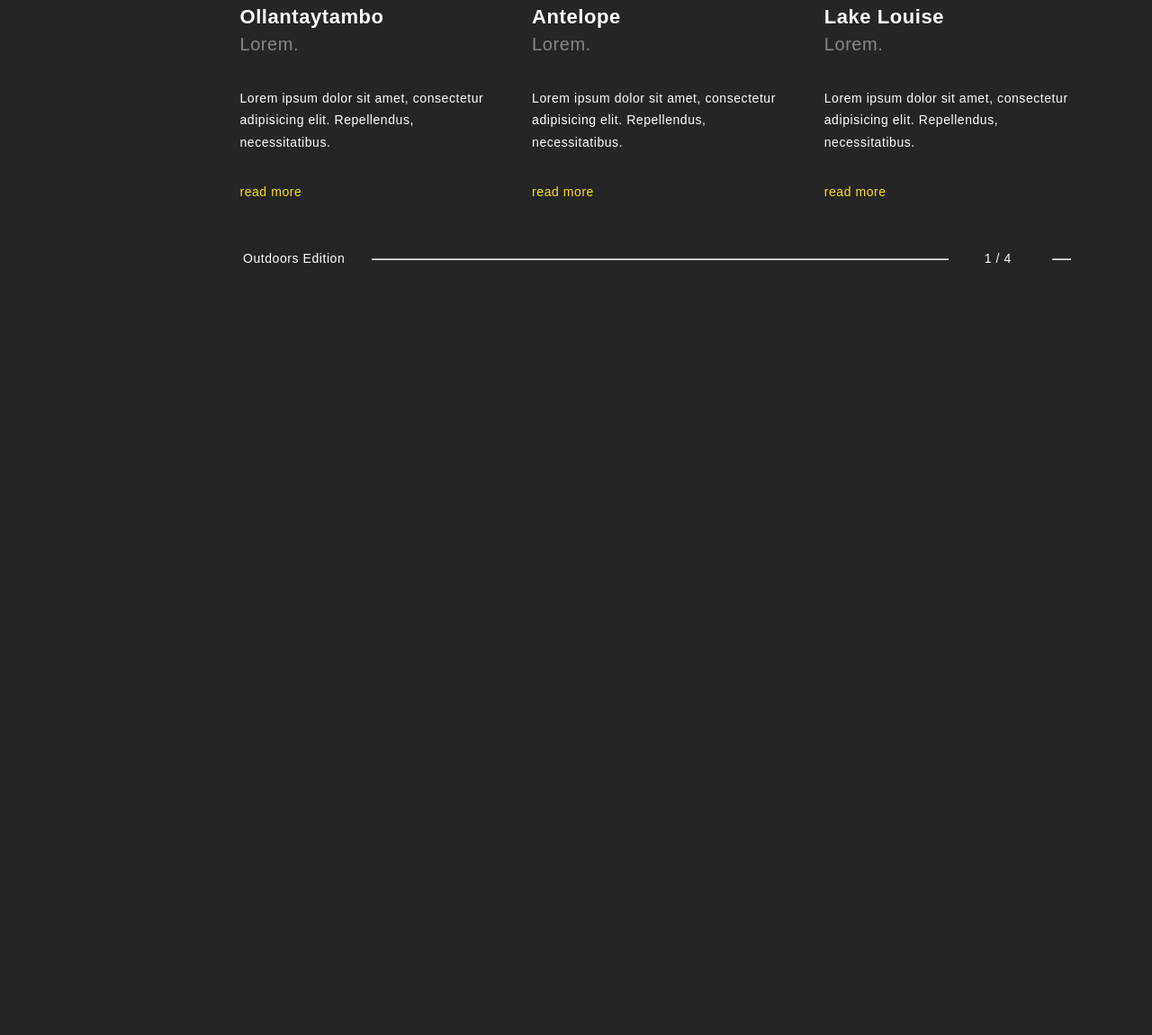
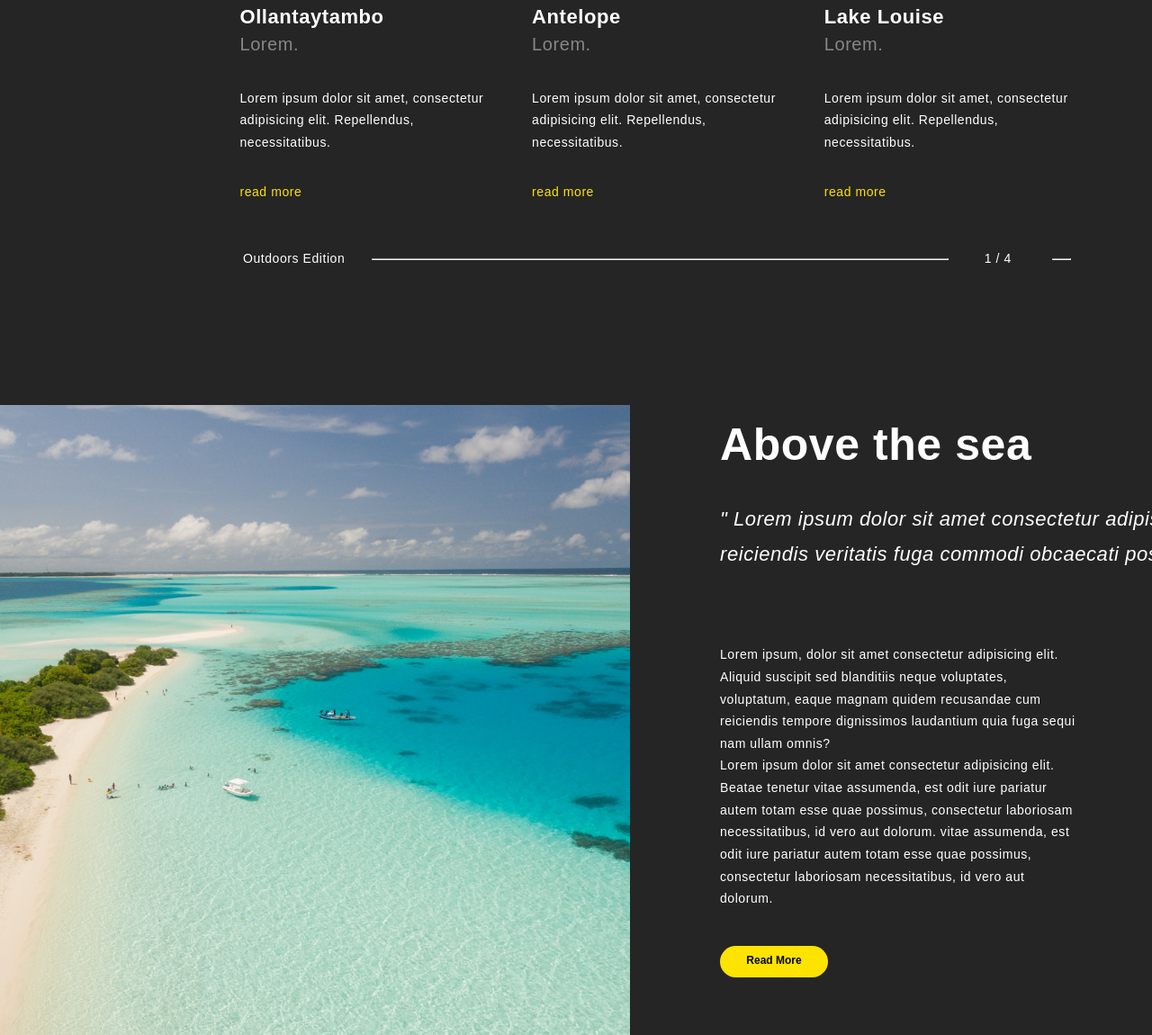
Before and after one commit to artemko77788/evtest, a website built with Parcel: page src/index.html in a window 1280 px wide. Shown: the part 1314-2464 px from the top of the page at 90% size. Before the commit the page ends 1614 px from the top, so only its background shows below. Built offline with nearby package versions, Linux system fonts and the light colour scheme.

Commit message:
add picture and description

```diff
--- a/src/css/_above-sea.scss
+++ b/src/css/_above-sea.scss
@@ -0,0 +1,35 @@
+.above-sea img {
+  width: 700px;
+  height: 700px;
+  object-fit: cover;
+}
+
+.above-sea {
+  margin-top: 150px;
+  display: flex;
+  &_description {
+    margin-left: 100px;
+    color: $text-color-white;
+  }
+  &_title {
+    font-size: $fz-big;
+    margin-bottom: 20px;
+  }
+  &_sub-title {
+    margin-bottom: 80px;
+    font-size: $fz-title;
+    width: 800px;
+    font-style: italic;
+    font-weight: 200;
+  }
+  &_text {
+    width: 400px;
+    font-size: $fz-text;
+  }
+  &_text:last-child {
+    margin-top: 30px;
+  }
+  &_btn-wrap {
+    margin-top: 40px;
+  }
+}
--- a/src/css/_hero.scss
+++ b/src/css/_hero.scss
@@ -40,6 +40,9 @@
 .hero-description {
   color: white;
   font-size: $fz-text;
+}
+.hero-btn {
+  margin-top: 40px;
 }
 
 .bottom-img-nav {
--- a/src/css/main.scss
+++ b/src/css/main.scss
@@ -2,6 +2,7 @@
 @import "../css/utils/variables";
 @import "../css/hero.scss";
 @import "../css/header";
+@import "../css/utils/btn";
 
 @import "../css/featured";
 @import "../css/above-sea";
--- /dev/null
+++ b/src/css/utils/_btn.scss
@@ -0,0 +1,9 @@
+.btn {
+  border-radius: 20px;
+  height: 35px;
+  background-color: $main-yellow-color;
+  border: none;
+  width: 120px;
+  font-size: 12px;
+  font-weight: 600;
+}
--- a/src/css/utils/_variables.scss
+++ b/src/css/utils/_variables.scss
@@ -3,6 +3,7 @@ $text-color-white: white;
 $nav-color: rgba(108, 107, 107, 0.6);
 $text-color-grey: rgb(135, 135, 135);
 
+$fz-big: 50px;
 $fz-title: 22px;
 $fz-text: 14px;
 
--- a/src/partials/above-sea.html
+++ b/src/partials/above-sea.html
@@ -1,2 +1,29 @@
-<section></section>
-<section></section>
+<section>
+  <div class="above-sea">
+    <img src="../src/img/above-the-sea.jpg" alt="picture sea" />
+    <div class="above-sea_description">
+      <h2 class="above-sea_title">Above the sea</h2>
+      <h3 class="above-sea_sub-title">
+        " Lorem ipsum dolor sit amet consectetur adipisicing elit. Ipsam,
+        praesentium reiciendis veritatis fuga commodi obcaecati possimus
+        reiciendis "
+      </h3>
+      <p class="above-sea_text">
+        Lorem ipsum, dolor sit amet consectetur adipisicing elit. Aliquid
+        suscipit sed blanditiis neque voluptates, voluptatum, eaque magnam
+        quidem recusandae cum reiciendis tempore dignissimos laudantium quia
+        fuga sequi nam ullam omnis?
+      </p>
+      <p class="above-sea_text">
+        Lorem ipsum dolor sit amet consectetur adipisicing elit. Beatae tenetur
+        vitae assumenda, est odit iure pariatur autem totam esse quae possimus,
+        consectetur laboriosam necessitatibus, id vero aut dolorum. vitae
+        assumenda, est odit iure pariatur autem totam esse quae possimus,
+        consectetur laboriosam necessitatibus, id vero aut dolorum.
+      </p>
+      <div class="above-sea_btn-wrap">
+        <button class="btn">Read More</button>
+      </div>
+    </div>
+  </div>
+</section>
--- a/src/partials/hero.html
+++ b/src/partials/hero.html
@@ -9,6 +9,9 @@
             Lorem ipsum dolor sit amet consectetur adipisicing elit. Officiis,
             voluptates. Lorem ipsum dolor sit amet consectetur adipisicing elit.
           </p>
+          <div class="hero-btn">
+            <button class="btn">Read More</button>
+          </div>
         </div>
         <div class="dark">
           <img src="../src/img/slide-1.jpg" />
```
Also changed, not shown: dist/index.html, src/img/above-the-sea.jpg (added), 5 other files.
